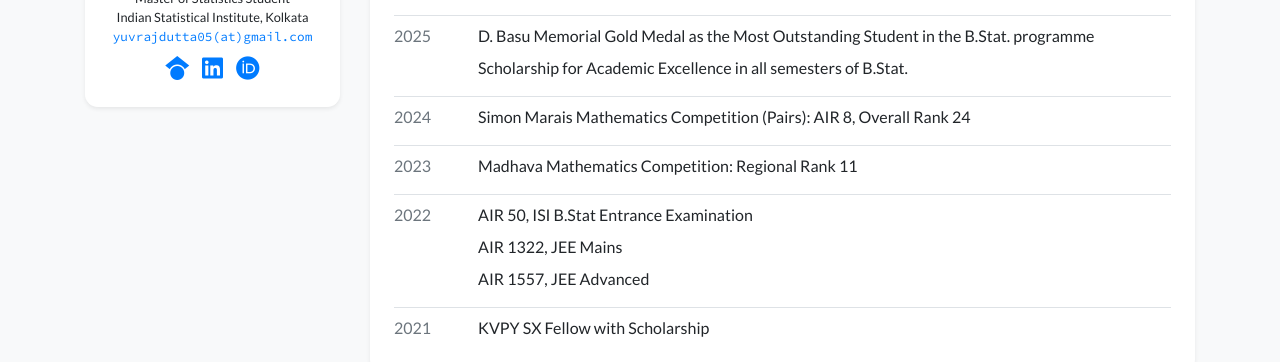
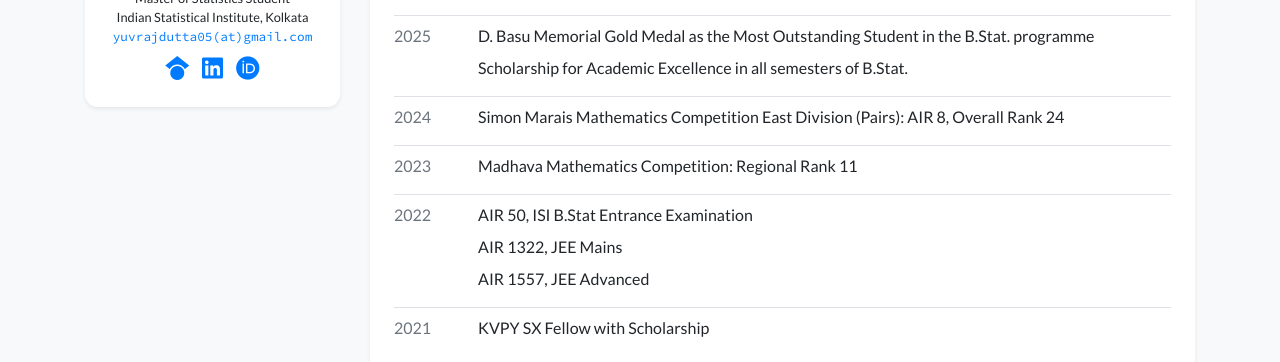
Before and after one commit to yuvrajdutta05/academic-homepage-test, a Jekyll site: the page built from index.html, in a window 1280 px wide and 900 px high, scrolled down 631 px. Shown: the part 412-774 px from the top of the window. Built offline with Jekyll 4.4.1, drawn with Linux system fonts in a browser that asks for light colours; nearby versions of some CDN libraries; a style sheet for code colours, icons or effects is not loaded.

Commit message:
Update profile again

```diff
--- a/_data/profile.yml
+++ b/_data/profile.yml
@@ -69,7 +69,7 @@ awards:
     title: "Scholarship for Academic Excellence in all semesters of B.Stat."
 
   - year: 2024
-    title: "Simon Marais Mathematics Competition (Pairs): AIR 8, Overall Rank 24"
+    title: "Simon Marais Mathematics Competition East Division (Pairs): AIR 8, Overall Rank 24"
 
   - year: 2023
     title: "Madhava Mathematics Competition: Regional Rank 11"
```
